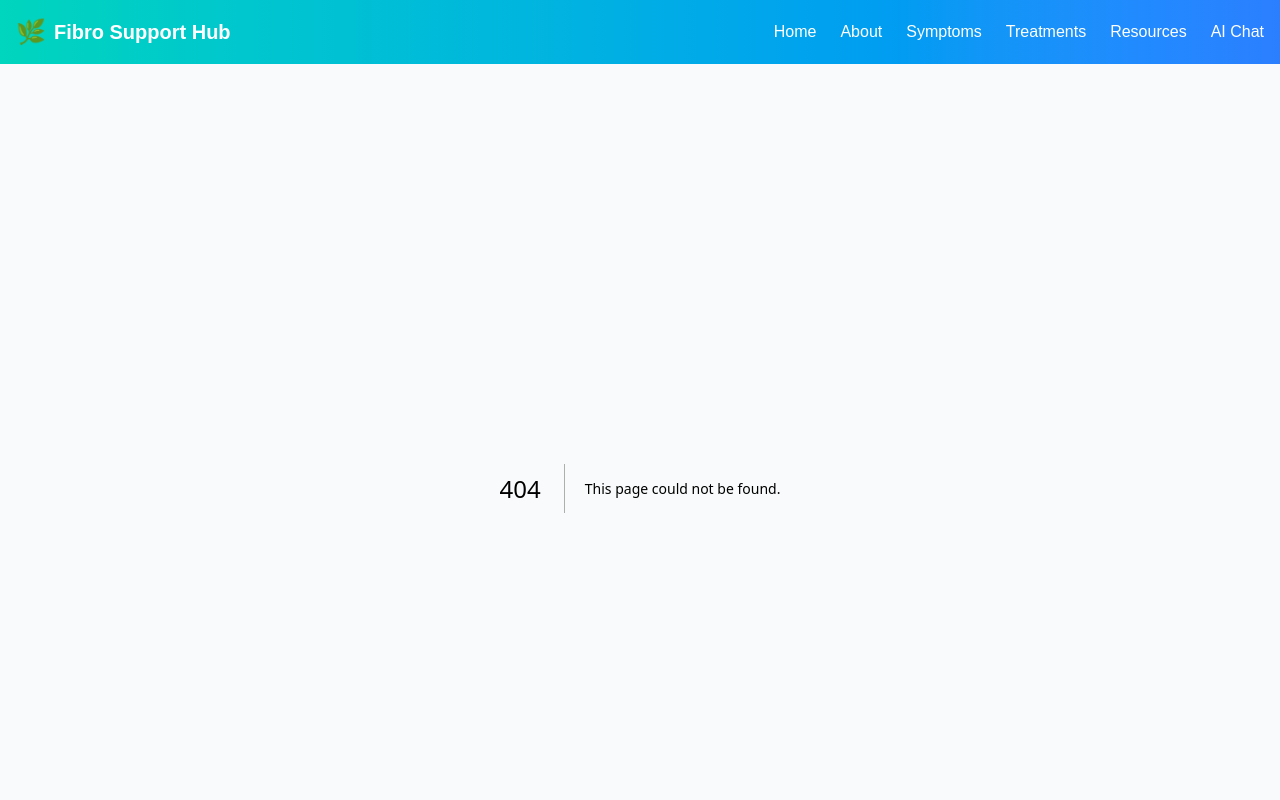
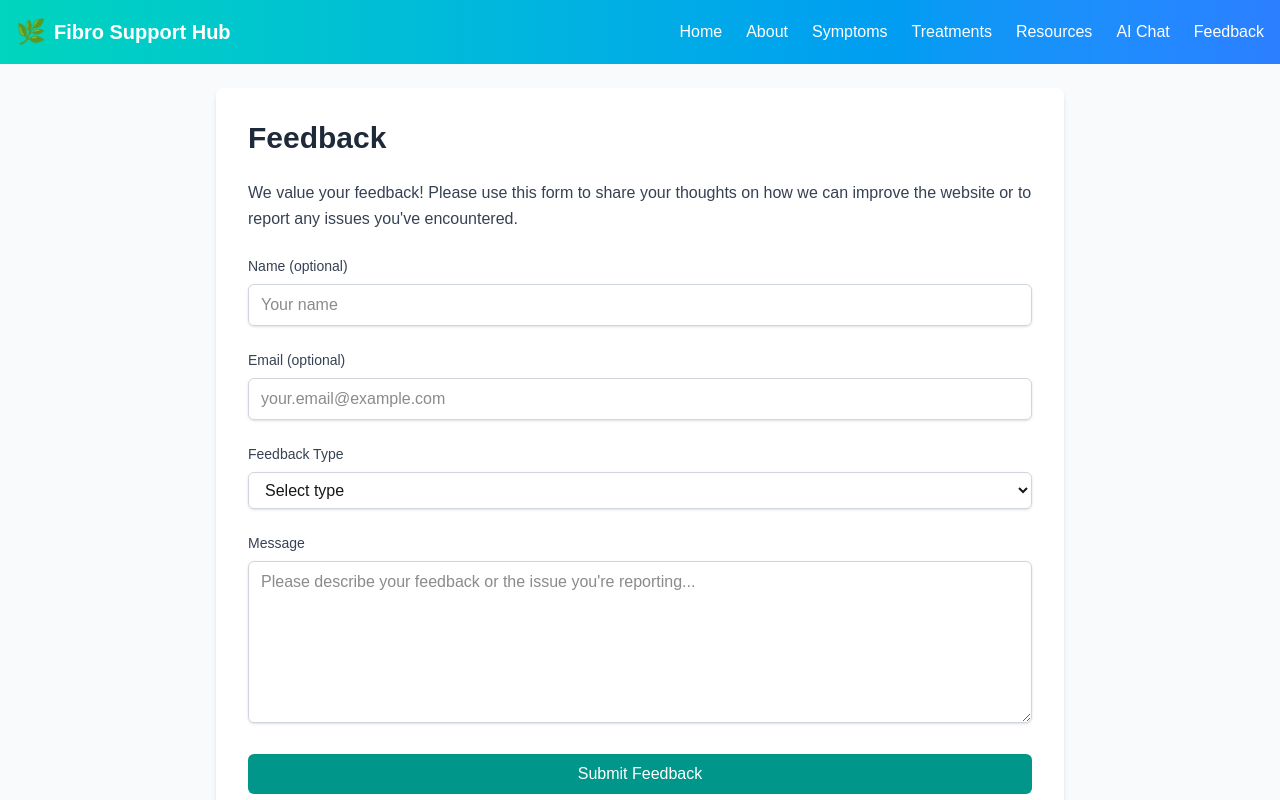
Before and after one commit to Jens-Space/chronic-haven, a Next.js app: page /feedback in a window 1280 px wide. Before the commit this address had no page. Shown: the top 800 px of the page. Built offline with nearby package versions, Linux system fonts and the light colour scheme.

Commit message:
commit update

```diff
--- /dev/null
+++ b/src/app/feedback/page.tsx
@@ -0,0 +1,85 @@
+export default function Feedback() {
+  return (
+    <div className="bg-white rounded-lg shadow-md p-8">
+      <h1 className="text-3xl font-bold mb-6 text-gray-800">Feedback</h1>
+
+      <p className="mb-6 text-gray-700 leading-relaxed">
+        We value your feedback! Please use this form to share your thoughts on how we can improve the website or to report any issues you've encountered.
+      </p>
+
+      <form className="space-y-6">
+        <div>
+          <label htmlFor="name" className="block text-sm font-medium text-gray-700 mb-2">
+            Name (optional)
+          </label>
+          <input
+            type="text"
+            id="name"
+            name="name"
+            className="w-full px-3 py-2 border border-gray-300 rounded-md shadow-sm focus:outline-none focus:ring-teal-500 focus:border-teal-500"
+            placeholder="Your name"
+          />
+        </div>
+
+        <div>
+          <label htmlFor="email" className="block text-sm font-medium text-gray-700 mb-2">
+            Email (optional)
+          </label>
+          <input
+            type="email"
+            id="email"
+            name="email"
+            className="w-full px-3 py-2 border border-gray-300 rounded-md shadow-sm focus:outline-none focus:ring-teal-500 focus:border-teal-500"
+            placeholder="your.email@example.com"
+          />
+        </div>
+
+        <div>
+          <label htmlFor="type" className="block text-sm font-medium text-gray-700 mb-2">
+            Feedback Type
+          </label>
+          <select
+            id="type"
+            name="type"
+            className="w-full px-3 py-2 border border-gray-300 rounded-md shadow-sm focus:outline-none focus:ring-teal-500 focus:border-teal-500"
+          >
+            <option value="">Select type</option>
+            <option value="improvement">Website Improvement Suggestion</option>
+            <option value="bug">Bug Report</option>
+            <option value="feature">Feature Request</option>
+            <option value="other">Other</option>
+          </select>
+        </div>
+
+        <div>
+          <label htmlFor="message" className="block text-sm font-medium text-gray-700 mb-2">
+            Message
+          </label>
+          <textarea
+            id="message"
+            name="message"
+            rows={6}
+            className="w-full px-3 py-2 border border-gray-300 rounded-md shadow-sm focus:outline-none focus:ring-teal-500 focus:border-teal-500"
+            placeholder="Please describe your feedback or the issue you're reporting..."
+            required
+          ></textarea>
+        </div>
+
+        <div>
+          <button
+            type="submit"
+            className="w-full bg-teal-600 text-white py-2 px-4 rounded-md hover:bg-teal-700 focus:outline-none focus:ring-2 focus:ring-teal-500 focus:ring-offset-2 transition-colors"
+          >
+            Submit Feedback
+          </button>
+        </div>
+      </form>
+
+      <div className="mt-8 p-4 bg-blue-50 border-l-4 border-blue-400">
+        <p className="text-sm text-blue-700">
+          <strong>Note:</strong> This form is for feedback only. For medical advice or support, please consult healthcare professionals or use the resources available on our site.
+        </p>
+      </div>
+    </div>
+  );
+}
--- a/src/components/Nav.tsx
+++ b/src/components/Nav.tsx
@@ -20,6 +20,7 @@
           <li><Link href="/treatments" className="hover:text-teal-100 transition-colors">Treatments</Link></li>
           <li><Link href="/resources" className="hover:text-teal-100 transition-colors">Resources</Link></li>
           <li><Link href="/chatbot" className="hover:text-teal-100 transition-colors">AI Chat</Link></li>
+          <li><Link href="/feedback" className="hover:text-teal-100 transition-colors">Feedback</Link></li>
         </ul>
         {/* Mobile menu button */}
         <button
@@ -42,6 +43,7 @@
             <li><Link href="/treatments" className="block hover:text-teal-100 transition-colors" onClick={() => setIsOpen(false)}>Treatments</Link></li>
             <li><Link href="/resources" className="block hover:text-teal-100 transition-colors" onClick={() => setIsOpen(false)}>Resources</Link></li>
             <li><Link href="/chatbot" className="block hover:text-teal-100 transition-colors" onClick={() => setIsOpen(false)}>AI Chat</Link></li>
+            <li><Link href="/feedback" className="block hover:text-teal-100 transition-colors" onClick={() => setIsOpen(false)}>Feedback</Link></li>
           </ul>
         </div>
       )}
```
